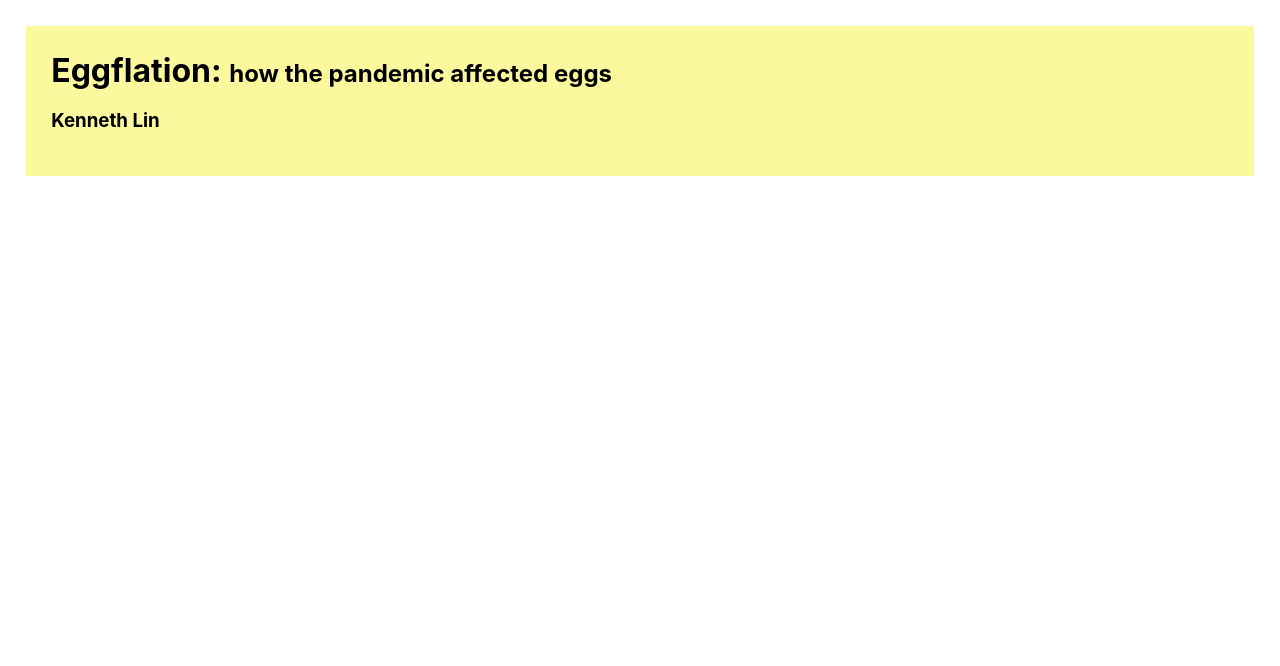
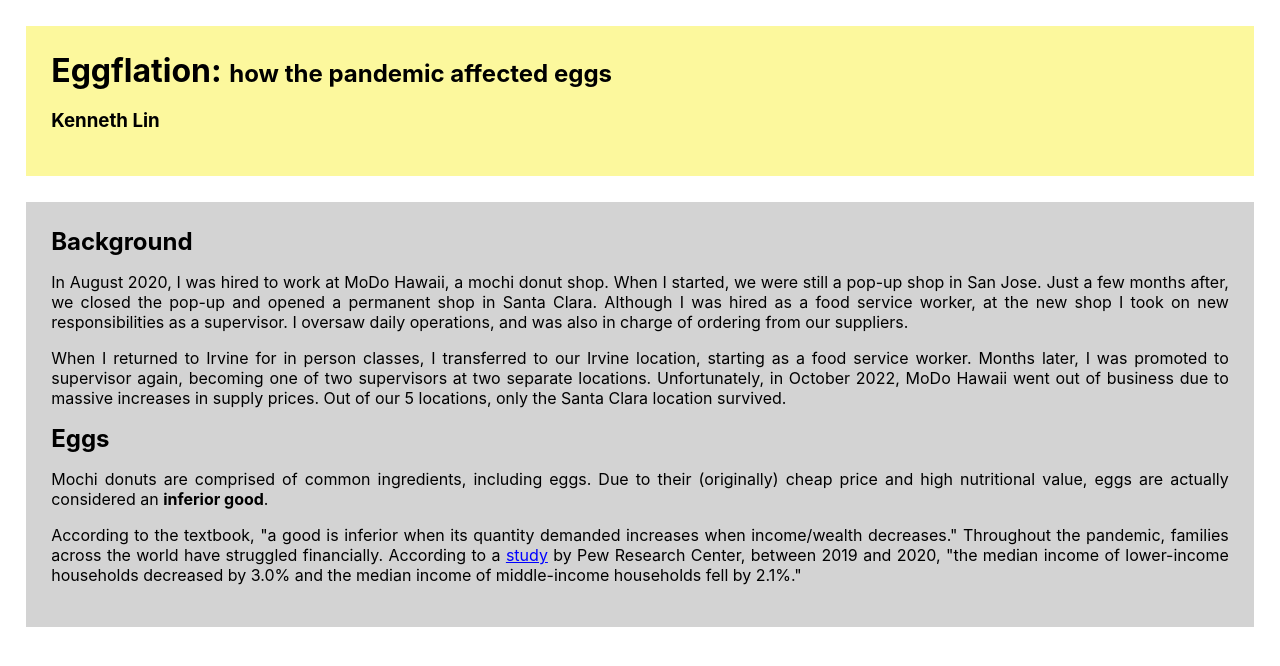
Before and after one commit to rubixlink13/eggflation, a React (Create React App) app: page / in a window 1280 px wide. Shown: the top 666 px of the page. Built offline with nearby package versions, Linux system fonts and the light colour scheme.

Commit message:
Update index.js to have Introduction

```diff
--- a/src/index.js
+++ b/src/index.js
@@ -2,12 +2,14 @@
 import ReactDOM from 'react-dom/client';
 import './index.css';
 import Title from './Title';
+import Introduction from './Introduction';
 import reportWebVitals from './reportWebVitals';
 
 const root = ReactDOM.createRoot(document.getElementById('root'));
 root.render(
   <React.StrictMode>
     <Title />
+    <Introduction />
   </React.StrictMode>
 );
 
```
